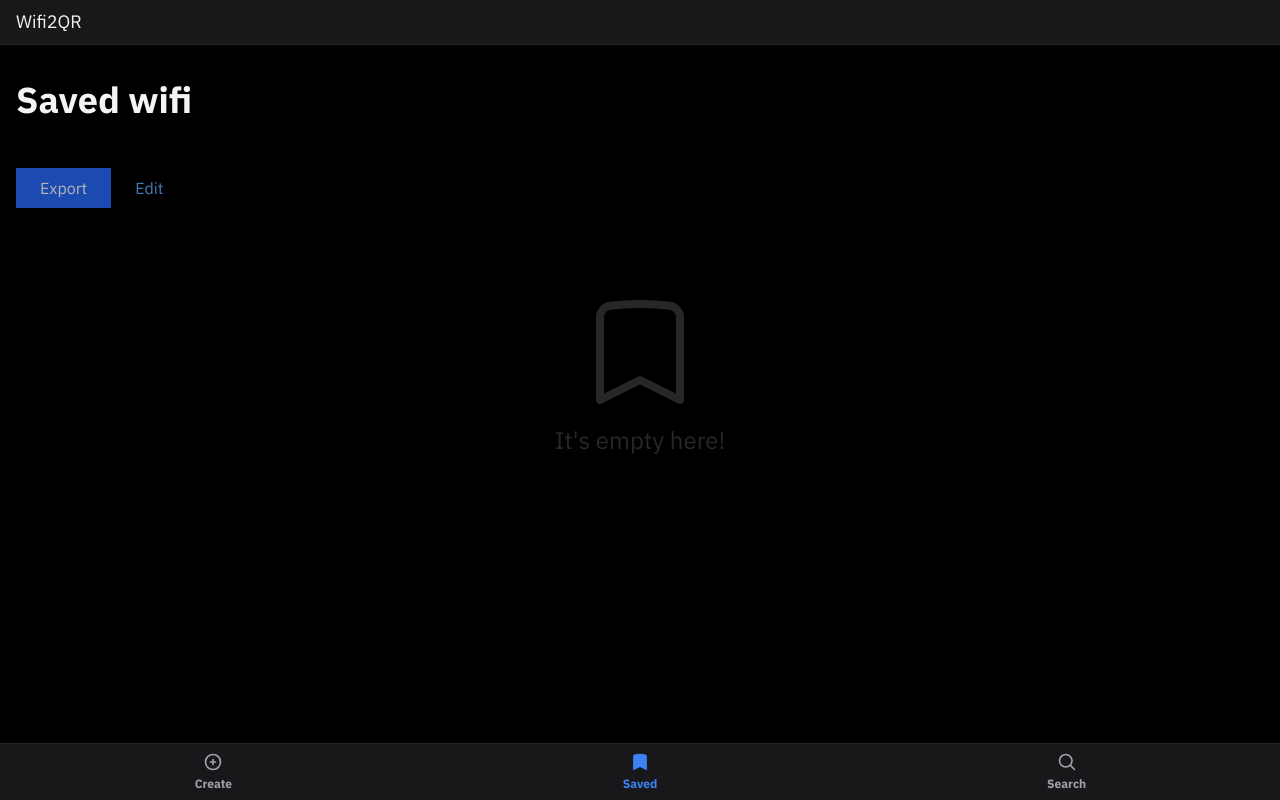
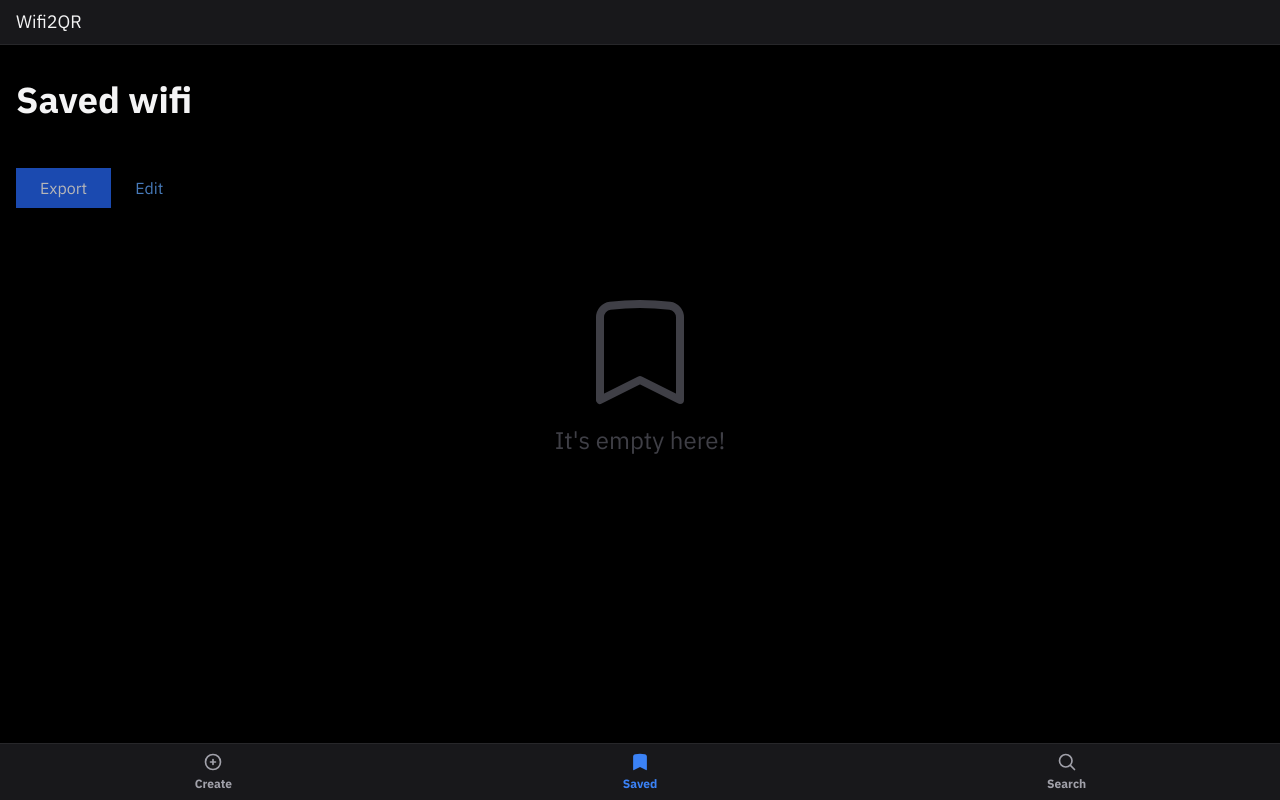
Before and after one commit to qhungg289/wifi-qrcode-generator, a SvelteKit app: page /saved in a window 1280 px wide. Built offline with nearby package versions, Linux system fonts and the light colour scheme.

Commit message:
change text color of feedback message

```diff
--- a/src/routes/saved/+page.svelte
+++ b/src/routes/saved/+page.svelte
@@ -108,7 +108,7 @@
 		{/each}
 	</div>
 {:else}
-	<div class="text-zinc-800 flex flex-col items-center gap-2 py-16 select-none">
+	<div class="text-zinc-700 flex flex-col items-center gap-2 py-16 select-none">
 		<svg
 			xmlns="http://www.w3.org/2000/svg"
 			fill="none"
```
